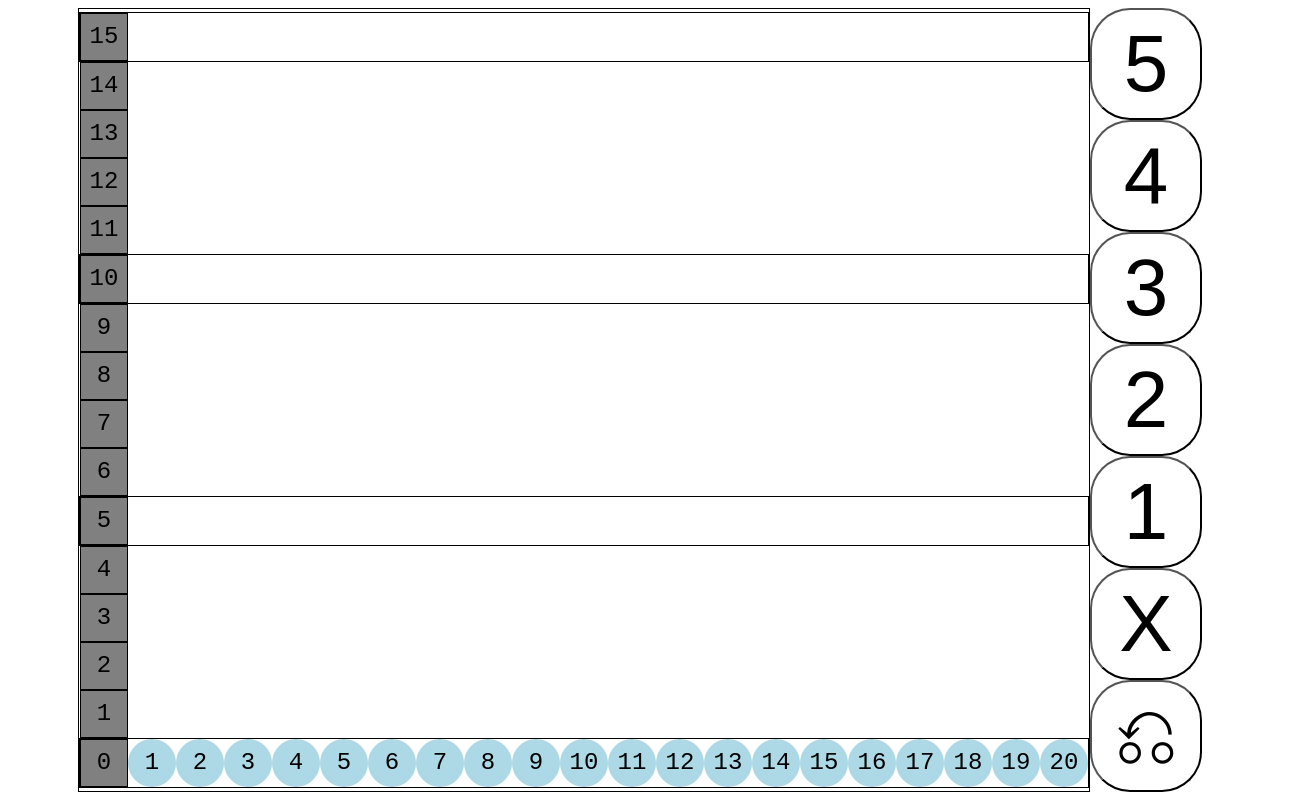
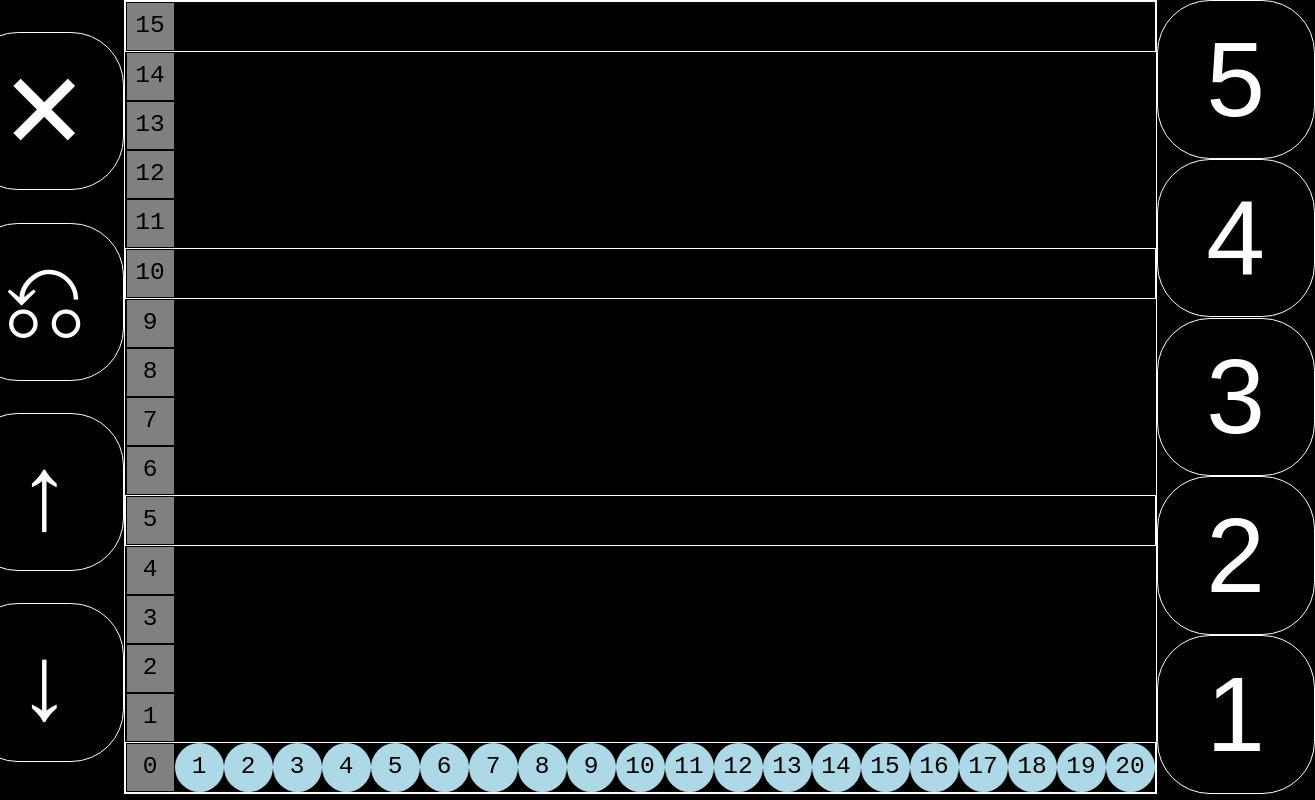
Before and after one commit to EddieWoodford/maestro, a plain HTML site: page index.html in a window 1280 px wide. Shown: the whole page, 1315 px wide, since content can reach past the window. Drawn offline with Linux system fonts and the light colour scheme.

Commit message:
Various improvements

```diff
--- a/index.html
+++ b/index.html
@@ -10,6 +10,12 @@
 <body>
 
     <div class="container">
+		<div id="control" class="bigbuttons">
+			<button class="pointbutton" id="down" onclick="shiftboard(-1)">&#8595;</button>
+			<button class="pointbutton" id="up" onclick="shiftboard(1)">&#8593;</button>
+			<button class="pointbutton" id="undo" onclick="undo()">&#9100;</button>
+			<button class="pointbutton" id="eliminate" onclick="eliminate()">&#x2715;</button>
+		</div>
 		<div id="board" class="board">
 			<div class="boardrow" id="boardrow00">
 				<button class="scoresquare" id="square0000"></button>
@@ -381,9 +387,7 @@
 			</div>
 		</div>
 
-		<div id="points" class="points">
-			<button class="pointbutton" id="undo" onclick="undo()">&#9100;</button>
-			<button class="pointbutton" id="eliminate" onclick="eliminate()">X</button>
+		<div id="points" class="bigbuttons">
 			<button class="pointbutton" id="point1" onclick="assignPoints(1)">1</button>
 			<button class="pointbutton" id="point2" onclick="assignPoints(2)">2</button>
 			<button class="pointbutton" id="point3" onclick="assignPoints(3)">3</button>
@@ -391,6 +395,7 @@
 			<button class="pointbutton" id="point5" onclick="assignPoints(5)">5</button>
 		</div>
 
+
     </div>
 </body>
 
--- a/script.js
+++ b/script.js
@@ -24,23 +24,50 @@ class Square {
 
 function selectPlayer(buttonID) {
 	let [r,c] = buttonID2coords(buttonID);
+	if (!BOARD[r][c].occupied) {
+		return
+	}
+	let currentPoints = POINTS[POINTS.length-1];
+
+	for (ci=1; ci<=20; ci++) {
+		if (SELECTED[ci] && currentPoints[ci] < 0) {
+			// an eliminated player is already selected, so must be preparing to return a player from elimination
+			// therefore, can't select non-eliminated players
+			if (POINTS[POINTS.length-1][c] >= 0) {
+				window.alert("Can't select eliminated and non-eliminated players simultaneously.");
+				return
+			}
+			break
+		}
+		if (SELECTED[ci] && currentPoints[ci] >= 0) {
+			// a non-eliminated player is already selected, so must be preparing to assign points or eliminate
+			// therefore, can't select eliminated players
+			if (POINTS[POINTS.length-1][c] < 0) {
+				window.alert("Can't select eliminated and non-eliminated players simultaneously.");
+				return
+			}
+			break
+		}
+	}
 
 	if (BOARD[r][c].occupied) {
 		if (SELECTED[c]==1) {
 			SELECTED[c] = 0;
-			BOARD[r][c].button.classList.remove("selected");
 		} else {
 			SELECTED[c] = 1
-			BOARD[r][c].button.classList.add("selected");
 		}
 	}
+	drawBoard();
 }
 
 function assignPoints(n) {
 	let newPoints = [...POINTS[POINTS.length-1]];
-
 	for (c=1; c<=20; c++) {
 		if (SELECTED[c] == 1) {
+			if (newPoints[c] < 0) {
+				window.alert("Can't assign points to elimiated players");
+				return
+			}
 			newPoints[c] = newPoints[c] + n;
 			SELECTED[c] = 0;
 			LASTUPDATE[c] = 1;
@@ -54,19 +81,35 @@ function assignPoints(n) {
 }
 
 function eliminate() {
+	// toggle elimination status
+	// eliminated players have the negative of the points they had when eliminated, so that if they are returned to play
+	// their old score is resumed
+	let newPoints = [...POINTS[POINTS.length-1]];
 	for (c=1; c<=20; c++) {
+		LASTUPDATE[c] = 0;
 		if (SELECTED[c] == 1) {
-			POINTS[POINTS.length-1][c] = 1000;
+			if (newPoints[c] == 0) {
+				// eliminated with 0 points - player doesn't exist
+				newPoints[c] = 1000;
+			} else {
+				// existing player who was eliminated
+				newPoints[c] = -newPoints[c];
+			}
 			SELECTED[c] = 0;
 		}
 	}
+	POINTS.push(newPoints);
 	saveGame();
 	drawBoard();
+
 }
 
 function undo() {
-	POINTS.pop();
+	if (POINTS.length > 1) {
+		POINTS.pop();
+	}
 	LASTUPDATE = Array(21).fill(0);
+	SELECTED = Array(21).fill(0);
 	saveGame();
 	drawBoard();
 }
@@ -91,15 +134,22 @@ function restoreGame() {
 	}
 }
 
+function shiftboard(n) {
+	MINPOINT = MINPOINT + n;
+	if (MINPOINT < 0) {
+		MINPOINT = 0;
+	}
+	drawBoard();
+}
+
 function drawBoard() {
 	let currentPoints = [...POINTS[POINTS.length-1]];
-	let minPoint = Math.min(...currentPoints);
-	FIRSTROWPOINT = minPoint - minPoint % 5;
+
+	// write numbers in points column & borders at multiples of 5
 	for (let r = 0; r <= 15; r++) {
-		// write numbers in points column
-		let pointValue = FIRSTROWPOINT + r
+		let pointValue = MINPOINT + r;
 		let id = "square" + String(r).padStart(2,'0') + "00";
-		el = document.getElementById(id);
+		let el = document.getElementById(id);
 		el.innerText = pointValue;
 
 		// borders at multiples of 5
@@ -111,23 +161,47 @@ function drawBoard() {
 			el.classList.remove("multipleOfFive");
 		}
 	}
+
+	// format board
+	let elimButton = document.getElementById("eliminate");
+	elimButton.innerHTML = "&#x2715;"; // draw cross
 	for (c=1; c<=20; c++) {
 		for (let r = 0; r <= 15; r++) {
-			BOARD[r][c].button.classList.remove("selected")
-			BOARD[r][c].button.classList.remove("occupied")
-			BOARD[r][c].button.classList.remove("lastupdate")
+			BOARD[r][c].button.classList.remove("selected");
+			BOARD[r][c].button.classList.remove("occupied");
+			BOARD[r][c].button.classList.remove("lastupdate");
+			BOARD[r][c].button.classList.remove("eliminated");
 			BOARD[r][c].occupied = false;
 			BOARD[r][c].button.innerText = "";
-			if (r + FIRSTROWPOINT == POINTS[POINTS.length-1][c]) {
+			// non-eliminated players:
+			if (MINPOINT + r == currentPoints[c]) {
 				BOARD[r][c].button.classList.add("occupied")
 				BOARD[r][c].occupied = true;
 				BOARD[r][c].button.innerText = c;
+				if (SELECTED[c] == 1) {
+					BOARD[r][c].button.classList.add("selected");
+				}
+				if (LASTUPDATE[c] == 1) {
+					BOARD[r][c].button.classList.add("lastupdate")
+				}
+			}
+			// eliminated players:
+			if (currentPoints[c] < 0 && MINPOINT + r == -currentPoints[c]) {
+				BOARD[r][c].button.classList.add("occupied")
+				BOARD[r][c].button.classList.add("eliminated")
+				BOARD[r][c].occupied = true;
+				BOARD[r][c].button.innerText = c;
+				if (SELECTED[c] == 1) {
+					BOARD[r][c].button.classList.add("selected");
+					elimButton.innerHTML = "&#x2713;"; // draw tick
+				}
 				if (LASTUPDATE[c] == 1) {
 					BOARD[r][c].button.classList.add("lastupdate")
 				}
 			}
 		}
 	}
+
 }
 
 function setup() {
@@ -164,5 +238,5 @@ let BOARD = [];
 let SELECTED = Array(21).fill(0);
 let LASTUPDATE = Array(21).fill(0);
 let POINTS;
-let FIRSTROWPOINT = 0;
+let MINPOINT = 0;
 window.onload = setup;
--- a/style.css
+++ b/style.css
@@ -1,45 +1,71 @@
 :root {
-    --board-font-size: 3dvh; /* controls the board square size via the em unit */
+	--board-font-size: calc(49dvmin / 16);
+	--pointbutton-font-size: calc(66dvmin / 5);
+    /* --board-font-size: 3dvh; /* controls the board square size via the em unit */ */
+}
+body {
+	margin: 0px;
+	padding: 0px;
+	background-color: black;
 }
 .container {
+	margin: 0px;
+	padding: 0px;
 	display: flex;
 	flex-flow: row nowrap;
 	justify-content: center;
 }
 .board {
+	margin: 0px;
+	padding: 0px;
     display: flex;
     flex-flow: column-reverse nowrap;
-    order: 1;
     justify-content: center;
-	border: black solid 1px;
+	border: white solid 1px;
+	order: 2;
 }
-.points {
+.bigbuttons {
+	margin: 0px;
+	padding: 0px;
     display: flex;
     flex-flow: column-reverse nowrap;
-    order: 2;
-    justify-content: center;
+    justify-content: space-evenly;
+}
+#control {
+	order: 1;
+}
+#points {
+	order: 3;
 }
 .pointbutton {
+	margin: 0px;
+	padding: 0px;
 	display: flex;
     align-items: center;
     justify-content: center;
-	background-color: white;
-    width: 1.4em;
-    height: 1.4em;
-    font-size: 10dvmin;
+	background-color: black;
+	color: white;
+    width: 1.5em;
+    height: 1.5em;
+    font-size: var(--pointbutton-font-size);
 	border-radius: 0.5em;
 	cursor: pointer;
+	border: white solid 1px;
 }
 .boardrow {
+	margin: 0px;
+	padding: 0px;
     display: flex;
     flex-flow: row nowrap;
     justify-content: center;
     /* align-context: center; */
 }
 .multipleOfFive {
-	border: black solid 1px;
+	border: white solid 1px;
 }
 .scoresquare {
+	margin: 0px;
+	padding: 0px;
     background-color: grey;
     width: 2em;
     height: 2em;
@@ -51,7 +77,9 @@
 	border: black solid 1px;
 }
 .boardsquare {
-    background-color: white;
+	margin: 0px;
+	padding: 0px;
+    background-color: black;
     width: 2em;
     height: 2em;
     font-size: var(--board-font-size);
@@ -67,6 +95,10 @@
 	background-color: lightblue;
 	cursor: pointer;
 }
+.eliminated {
+	background-color: grey;
+	text-decoration: line-through;
+}
 .lastupdate {
 	background-color: cyan;
 }
@@ -74,3 +106,18 @@
 	background-color: green;
 	border: black solid 1px;
 }
+
+@media all and (max-aspect-ratio: 1) { /* Tall screens */
+    /* put everything in one big column */
+    :root {
+        --board-font-size: calc(49dvmin / 21);
+		--pointbutton-font-size: calc(66dvmin / 7);
+    }
+    .container {
+        flex-flow: column nowrap;
+        align-items: stretch;
+    }
+	.bigbuttons {
+		flex-flow: row nowrap;
+	}
+}
```
